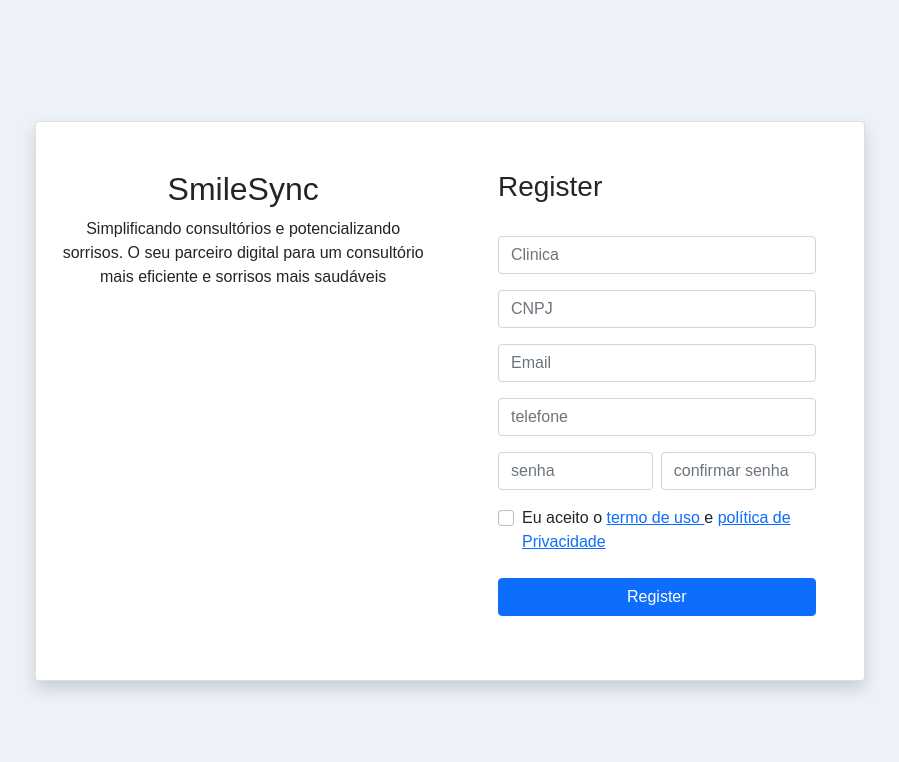
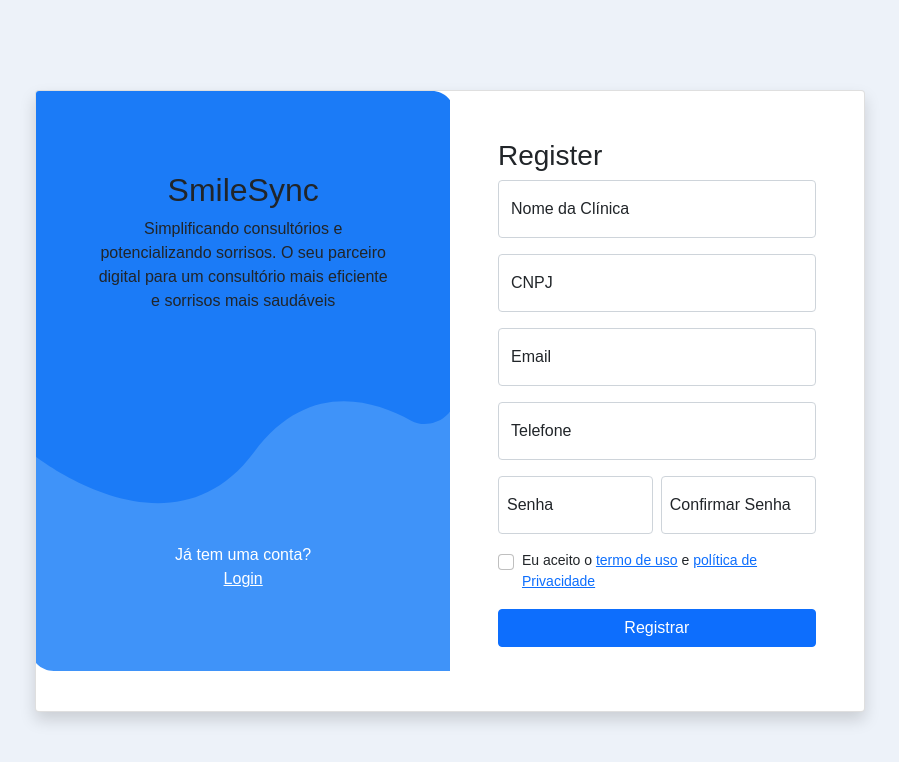
Before and after one commit to Ranierelp/SmileSync, a Django app: page /user/register/ in a window 1280 px wide. Shown: the top 762 px of the page, without its empty margins (190-1089 px from the left). Run offline with Django 5.2, Linux system fonts and the light colour scheme; some libraries are stand-ins or nearby versions.

Commit message:
validações tela de registro da clinica

```diff
--- a/templates/base.html
+++ b/templates/base.html
@@ -12,7 +12,7 @@
     <link rel="stylesheet" href="{% static 'css/odontograma.css' %}" />
     <link rel="stylesheet" href="https://cdn.jsdelivr.net/npm/sweetalert2@10/dist/sweetalert2.min.css">
     <link rel="stylesheet" href="{% static "css/register.css" %}">
-
+    <script src="https://cdn.jsdelivr.net/npm/sweetalert2@10"></script>
 
 {% block content  %}
 
@@ -20,6 +20,5 @@
 
     <script src={% static "js/odontograma.js" %}></script>
     <script src="https://cdn.jsdelivr.net/npm/bootstrap@5.1.0/dist/js/bootstrap.bundle.min.js"></script>
-    <script src="https://cdn.jsdelivr.net/npm/sweetalert2@10"></script>
 </body>
 </html>
--- a/templates/static/css/register.css
+++ b/templates/static/css/register.css
@@ -14,6 +14,19 @@ body, html {
 .col-md-5{
     background-image: url(/static/img/plano_de_fundo.svg);
     background-size: 100% 100%;
-    color: white;
     padding: 15px;
 }
+
+
+.bg-card-gradient {
+    padding: 2rem;
+    height: 100%;
+}
+.left-column {
+    background-image: url(/static/img/plano_de_fundo.svg);
+    background-size: cover;
+    background-position: center;
+}
+.form-check-label {
+    font-size: 0.875rem;
+}
--- a/templates/users/register.html
+++ b/templates/users/register.html
@@ -2,7 +2,6 @@
 {% load static %}
 
 {% block content %}
-
 <body>
     <div class="container-fluid">
         <div class="row min-vh-100">
@@ -10,7 +9,8 @@
                 <div class="card overflow-hidden z-1 shadow mb-5 bg-body-tertiary rounded">
                     <div class="card-body p-0">
                         <div class="row g-0 h-100">
-                            <div class="col-md-6 text-center bg-card-gradient">
+                            <!-- Coluna com imagem e descrição -->
+                            <div class="col-md-6 text-center bg-card-gradient left-column">
                                 <div class="position-relative p-4 pt-md-5 pb-md-7" data-bs-theme="light">
                                     <div class="z-1 position-relative">
                                         <h2 class="title">SmileSync</h2>
@@ -18,38 +18,50 @@
                                     </div>
                                 </div>
                                 <div class="mt-3" style="height: 150px;"></div>
-                                <div class=" mt-3 mb-5 mt-md-4 mb-md-5" data-bs-theme="light">
-                                    <p class="text-white" >Ja tem uma conta?<br>
-                                        <a class="text-decoration-underline link-light text-white" href="login.html">Log in</a></p>
+                                <div class="mt-3 mb-5 mt-md-4 mb-md-5" data-bs-theme="light">
+                                    <p class="text-white">Já tem uma conta?<br>
+                                        <a class="text-decoration-underline link-light text-white" href="/user/login">Login</a>
+                                    </p>
                                 </div>
                             </div>
+                            <!-- Coluna com formulário de registro -->
                             <div class="col-md-6 d-flex flex-center">
-                                <div class="p-4 p-md-5 flex-grow-1 ">
+                                <div class="p-4 p-md-5 flex-grow-1">
                                     <h3>Register</h3>
-                                 <br>
-                                 <form action="">
+                                    <form  method="post" action="{% url "clinic_register" %}">
                                         {% csrf_token %}
-                                    <div class="mb-3">
-                                        <input class="form-control" type="text" autocomplete="on" id="card-name-clinica" placeholder="Clinica">
+                                        <div class="form-floating mb-3">
+                                            {{ form.name_clinic }}
+                                            <label for="{{ form.name_clinic.id_for_label }}">Nome da Clínica</label>
+                                        </div>
+                                        <div class="form-floating mb-3">
+                                            {{ form.cnpj }}
+                                            <label for="{{ form.cnpj.id_for_label }}">CNPJ</label>
+                                        </div>
+                                        <div class="form-floating mb-3">
+                                            {{ form.email }}
+                                            <label for="{{ form.email.id_for_label }}">Email</label>
+                                        </div>
+                                        <div class="form-floating mb-3">
+                                            {{ form.phone }}
+                                            <label for="{{ form.phone.id_for_label }}">Telefone</label>
+                                        </div>
+                                        <div class="row gx-2">
+                                            <div class="form-floating mb-3 col-sm-6">
+                                              {{form.password}}
+                                              <label for="{{ form.password.id_for_label }}">Senha</label>
+                                            </div>
+                                            <div class="form-floating mb-3 col-sm-6">
+                                                {{form.confirm_password}}
+                                                <label for="{{ form.confirm_password.id_for_label }}">Confirmar Senha</label>
+                                            </div>
+                                        </div>
+                                        <div class="form-check mb-3">
+                                            <input class="form-check-input" type="checkbox" id="register-checkbox" required>
+                                            <label class="form-check-label" for="register-checkbox">Eu aceito o <a href="#!">termo de uso</a> e <a href="#!">política de Privacidade</a></label>
                                         </div>
                                         <div class="mb-3">
-                                        <input class="form-control" type="cnpj" autocomplete="on" id="card-cnpj" placeholder="CNPJ">
-                                    </div>
-                                    <div class="mb-3">
-                                        <input class="form-control" type="email" autocomplete="on" id="card-email" placeholder="Email">
-                                    </div>
-                                    <div class="mb-3">
-                                        <input class="form-control" type="telefone" autocomplete="on" id="card-telefone" placeholder="telefone">
-                                    </div>
-                                    <div class="row gx-2">
-                                        <div class="mb-3 col-sm-6"><input class="form-control" type="password" autocomplete="on" id="card-password" placeholder="senha"></div>
-                                        <div class="mb-3 col-sm-6"><input class="form-control" type="password" autocomplete="on" id="card-confirm-password" placeholder="confirmar senha"></div>
-                                      </div>
-                                      <div class="form-check">
-                                        <input class="form-check-input" type="checkbox" id="card-register-checkbox"><label class="form-label" for="card-register-checkbox">Eu aceito o <a href="#!">termo de uso  </a>e <a class="white-space-nowrap" href="#!">política de Privacidade</a></label>
-                                    </div>
-                                      <div class="mb-3">
-                                        <button class="btn btn-primary d-block w-100 mt-3" type="submit" name="submit">Register</button>
+                                            <button class="btn btn-primary d-block w-100 mt-3" type="submit" name="submit">Registrar</button>
                                         </div>
                                     </form>
                                 </div>
@@ -59,8 +71,32 @@
                 </div>
             </div>
         </div>
+    </div>
 </body>
+{% if success %}
+<script>
+    Swal.fire({
+        title: 'Sucesso!',
+        text: 'Usuário cadastrado com sucesso!',
+        icon: 'success',
+        confirmButtonText: 'OK'
+    });
+</script>
+{% endif %}
 
+<script>
+    {% if form.errors %}
+      {% for field, errors in form.errors.items %}
+        {% for error in errors %}
+          Swal.fire({
+            icon: 'error',
+            title: 'Oops...',
+            text: '{{ error }}',
+          });
+        {% endfor %}
+      {% endfor %}
+    {% endif %}
+  </script>
 
 {% endblock content %}
 </html>
--- a/user/forms.py
+++ b/user/forms.py
@@ -1,43 +1,75 @@
 from django import forms
-from django.forms import Select
 from .models import CustomUser, Clinic, Dentist
-from django.contrib.auth import get_user_model
+from django.core.validators import MinLengthValidator
+from . import validations
 
-from django import forms
-from .models import CustomUser, Clinic
-
-class ClinicRegistrationForm(forms.ModelForm):
-    class Meta:
-        model = CustomUser
-        fields = ['email', 'phone', 'password']
-
-    name_clinic = forms.CharField(label='Nome da Clínica', widget=forms.TextInput(
-        attrs={'class': 'form-control', 'placeholder': 'Nome da Clínica'}))
-    cnpj = forms.CharField(label='CNPJ', widget=forms.TextInput(
-        attrs={'class': 'form-control', 'placeholder': 'CNPJ'}))
-    confirm_password = forms.CharField(label='Confirmar Senha', widget=forms.PasswordInput(
-        attrs={'class': 'form-control', 'placeholder': 'Confirmar Senha'}))
+class ClinicRegistrationForm(forms.Form):
+    name_clinic = forms.CharField(
+        label='Nome da Clínica',
+        widget=forms.TextInput(attrs={
+            'class': 'form-control',
+            'placeholder': 'Nome da Clínica',
+            'id': 'id_name_clinic'
+        })
+    )
+    cnpj = forms.CharField(
+        label='CNPJ',
+        widget=forms.TextInput(attrs={
+            'class': 'form-control',
+            'placeholder': 'CNPJ'
+        })
+    )
+    email = forms.EmailField(
+        label='Email',
+        validators=[validations.email_unique],
+        widget=forms.EmailInput(attrs={
+            'class': 'form-control',
+            'placeholder': 'Email'
+        })
+    )
+    phone = forms.CharField(
+        label='Telefone',
+        widget=forms.TextInput(attrs={
+            'class': 'form-control',
+            'placeholder': 'Telefone'
+        })
+    )
+    password = forms.CharField(
+        label='Senha',
+        widget=forms.PasswordInput(attrs={
+            'class': 'form-control',
+            'placeholder': 'Senha'
+        }),
+        validators=[MinLengthValidator(6, message='Senha deve ter no mínimo 6 caracteres')]
+    )
+    confirm_password = forms.CharField(
+        label='Confirmar Senha',
+        widget=forms.PasswordInput(attrs={
+            'class': 'form-control',
+            'placeholder': 'Confirmar Senha'
+        })
+    )
 
     def clean(self):
         cleaned_data = super().clean()
         password1 = cleaned_data.get('password')
         password2 = cleaned_data.get('confirm_password')
 
-        if password1 and password2 and password1 != password2:
-            raise forms.ValidationError('Senhas não conferem')
+        validations.validate_password_match(password1, password2)
 
         return cleaned_data
 
     def save(self, commit=True):
-        user = CustomUser.objects.create(
+        user = CustomUser.objects.create_user(
             email=self.cleaned_data['email'],
-            phone=self.cleaned_data['phone'],
             password=self.cleaned_data['password'],
-            type_user='C'  # Set type_user here
         )
+        user.type_user = 'C'
+        user.save()
+
         clinic = Clinic.objects.create(
             user=user,
-            name=self.cleaned_data['name_clinic'],
             cnpj=self.cleaned_data['cnpj'],
         )
-        return clinic
+
+        return user
```
Also changed, not shown: SmileSync/settings.py (+10 -0 lines), templates/users/login.html (+29 -26 lines), user/models.py (+12 -8 lines), user/validations.py (added, +15 -0 lines), address/migrations/0001_initial.py, odontograma/migrations/0001_initial.py, odontograma/migrations/0002_initial.py, person/migrations/0001_initial.py, person/migrations/0002_initial.py, templates/static/img/SmileSync_name_logo.svg (added), templates/static/img/logo_dente.svg (added), user/migrations/0001_initial.py. Lines whose indentation alone changed are shown as unchanged.
